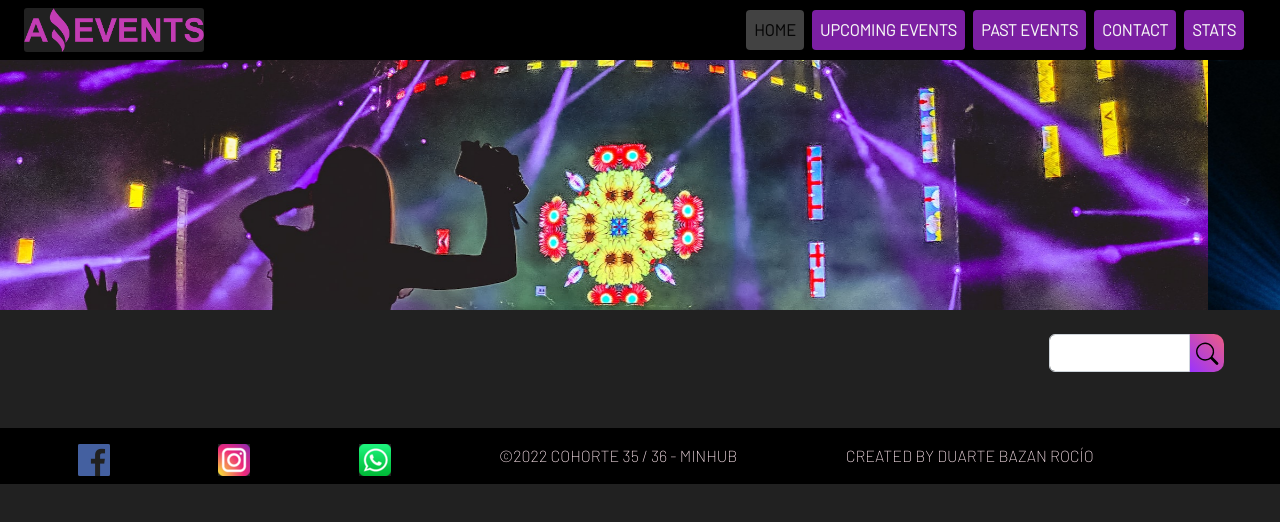
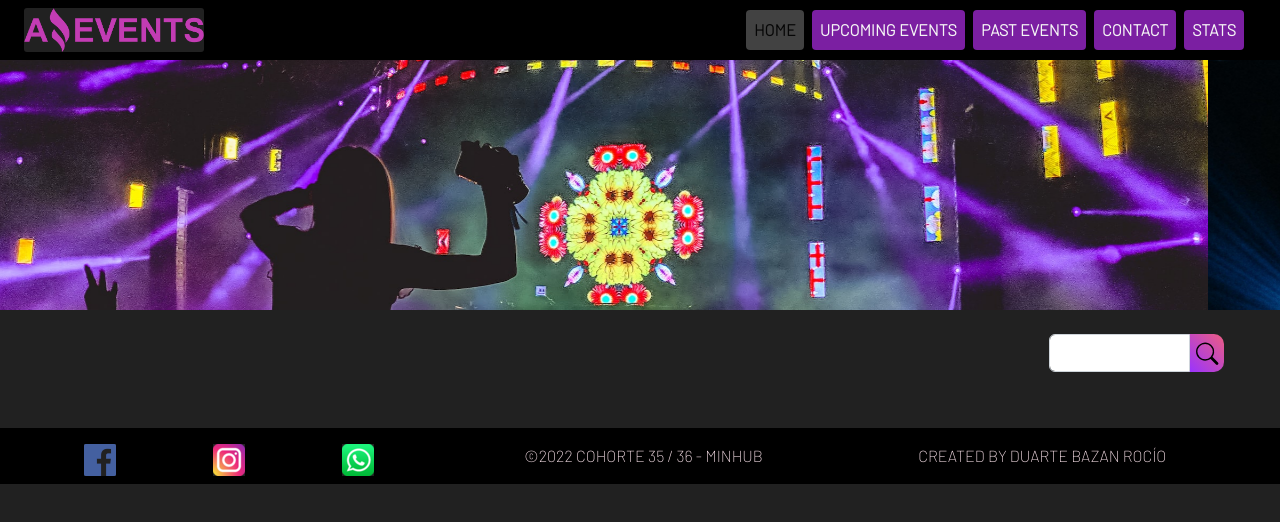
Before and after one commit to RocioDuarteBazan/amazing_events, a plain HTML site: page index.html in a window 1280 px wide. Drawn offline with nearby package versions, Linux system fonts and the light colour scheme; no server answers.

Commit message:
Modificacion de footer

```diff
--- a/assets/style/style_1.css
+++ b/assets/style/style_1.css
@@ -138,6 +138,10 @@
     font-family: 'Barlow', sans-serif;
 }
 
+.footer-img {
+    background-color: transparent;
+}
+
 
 @media screen and (max-width: 993px){
     .nav-link{
--- a/index.html
+++ b/index.html
@@ -119,7 +119,8 @@
     </main>
     <footer class="container-fluid pt-2 footer">
       <div
-        class="footer container-fluid d-flex justify-content-around align-items-center flex-wrap">
+        class="footer container-fluid d-flex justify-content-around align-items-center flex-wrap row-12">
+        <div class="footer-img container-fluid d-flex justify-content-around align-items-center flex-wrap col-4">
           <a href="">
             <img src="./assets/img/logo_face.png" alt="">
           </a>
@@ -129,8 +130,11 @@
           <a href="">
             <img src="./assets/img/wpp_logo.png" alt="">
           </a>
+        </div>
+        <div  class="footer container-fluid d-flex justify-content-around align-items-center flex-wrap col-8">
           <p class="text-end bg-transparent pt-2">©2022 COHORTE 35 / 36 - MINHUB</p>
           <p class="text-end bg-transparent pt-2">CREATED BY DUARTE BAZAN ROCÍO</p>
+        </div>
       <div>
     </footer>
     <script
```
Lines whose indentation alone changed are shown as unchanged.
